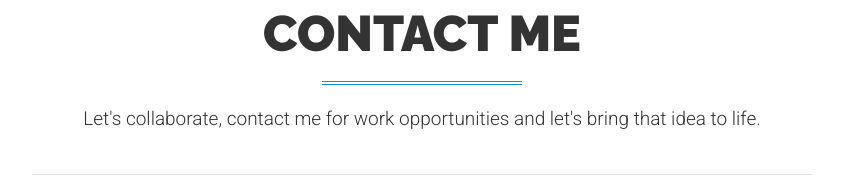
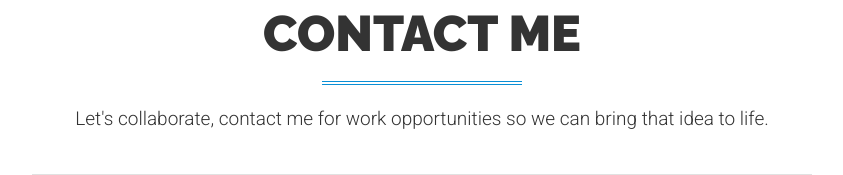
Before and after one commit to DavidGuben/Portfolio2016, a PHP site: page / in a window 1280 px wide. Shown: the part 3285-3460 px from the top of the page, without its empty margins (218-1061 px from the left). Run offline with PHP 8.4, Linux system fonts and the light colour scheme.

Commit message:
fixing copy for contact section

```diff
--- a/index.php
+++ b/index.php
@@ -255,7 +255,7 @@
                 <div class="col-lg-12 text-center">
                     <h2>Contact Me</h2>
                     <hr class="colored">
-                    <p> Let's collaborate, contact me for work opportunities and let's bring that idea to life.</p>
+                    <p> Let's collaborate, contact me for work opportunities so we can bring that idea to life.</p>
                 </div>
             </div>
             <div class="row content-row">
```
